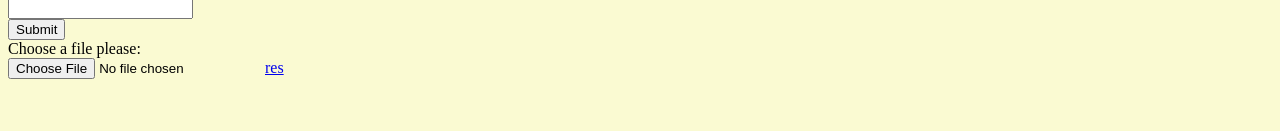
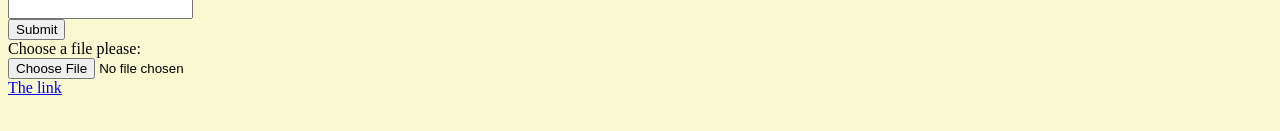
Before and after one commit to IlayarajKaushik/Final-time, a plain HTML site: page index.html in a window 1280 px wide. Shown: the part 1766-1897 px from the top of the page. Drawn offline with Linux system fonts and the light colour scheme.

Commit message:
Update index.html

```diff
--- a/index.html
+++ b/index.html
@@ -56,9 +56,8 @@
             <input type="text"><br>
             <input type="submit" value="Submit"><br />
             <label>Choose a file please:</label><br />
-            <input type="file" accept="image/png, image/jpeg" />
-            <a href="https://github.com/IlayarajKaushik/Final-time">res</a>
-
+            <input type="file" accept="image/png, image/jpeg" /><br />
+            <a href="https://github.com/IlayarajKaushik/Final-time">The link</a>
         </form>
     </div>
 </body>
```
